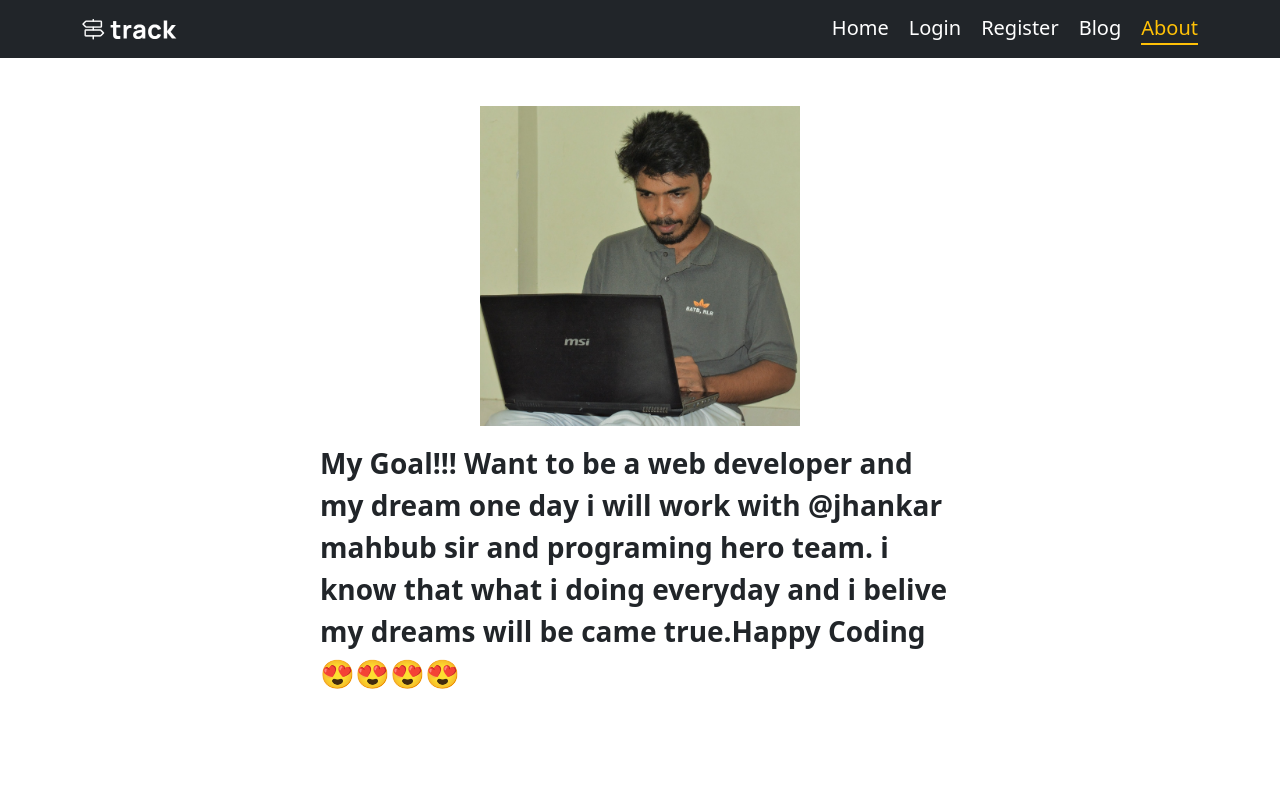
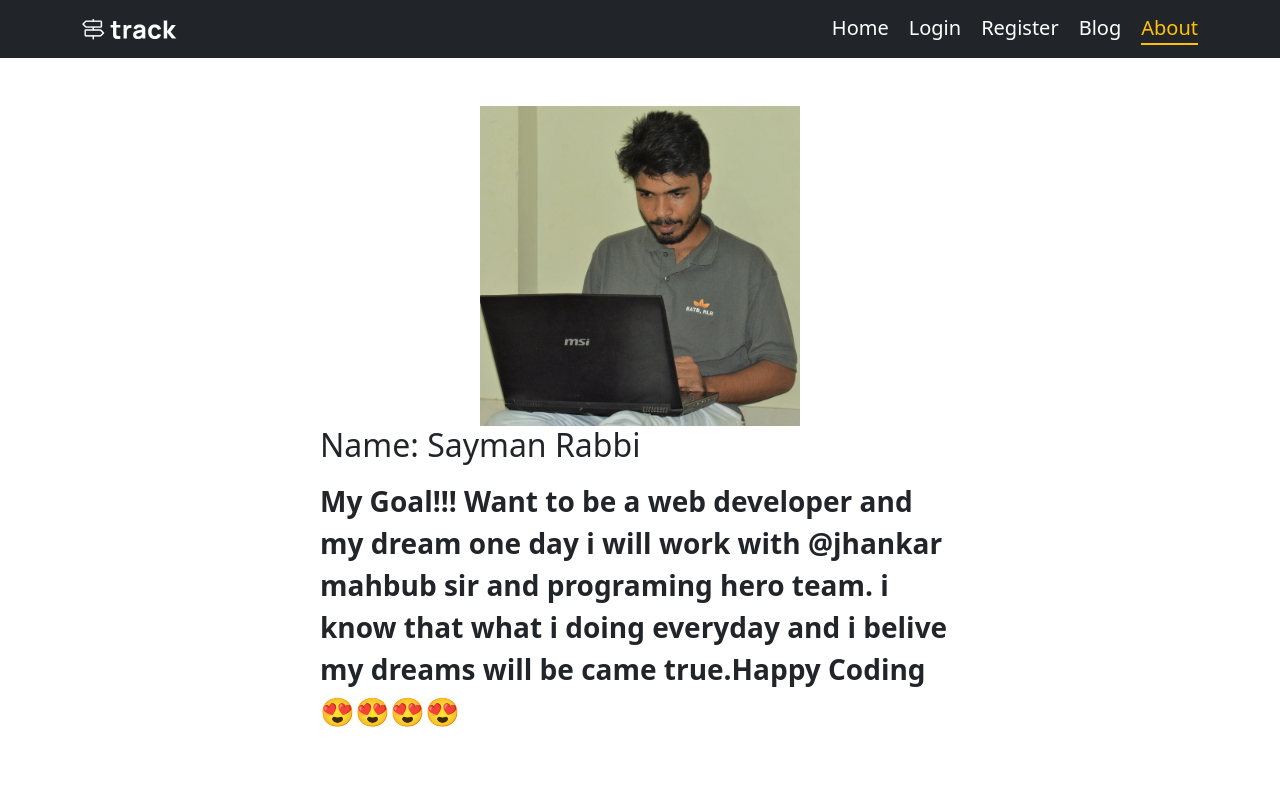
Before and after one commit to SaymanRabbi/Independent-10, a React (Create React App) app: page /about in a window 1280 px wide. Shown: the top 800 px of the page. Built offline with nearby package versions, Linux system fonts and the light colour scheme; no server answers.

Commit message:
live link add

```diff
--- a/src/Components/About/About.js
+++ b/src/Components/About/About.js
@@ -5,7 +5,8 @@ const About = () => {
         <div style={{ minHeight: '100vh' }}>
 
             <div className="w-50 mx-auto mt-5">
-            <img src={img} className='w-50 img-fluid d-block mx-auto' alt="" />
+                <img src={img} className='w-50 img-fluid d-block mx-auto' alt="" />
+                <h2>Name: Sayman Rabbi</h2>
                 <p className='fs-3 fw-bold mt-3'>
                     My Goal!!! Want to be a web developer and my dream one day i will work with @jhankar mahbub sir and programing hero team. i know that what i doing everyday and i belive my dreams will be came true.Happy Coding😍😍😍😍
              </p>
```
Also changed, not shown: 1 other file (tests, documents, lock files or other folders).
